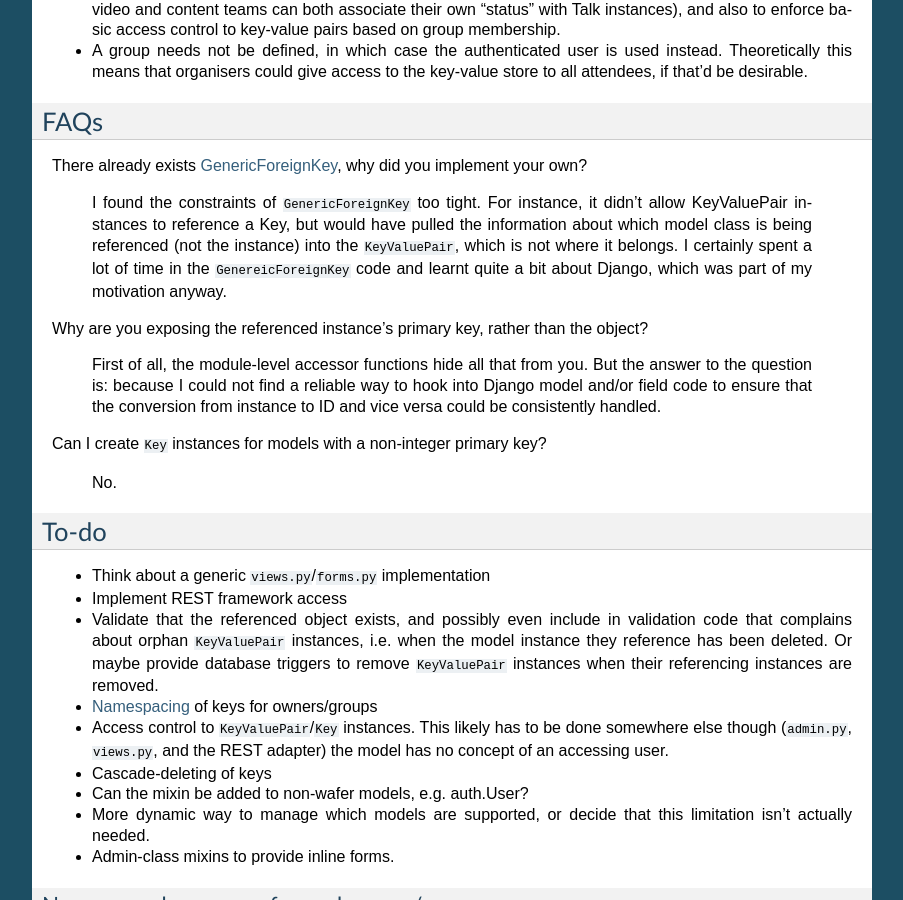
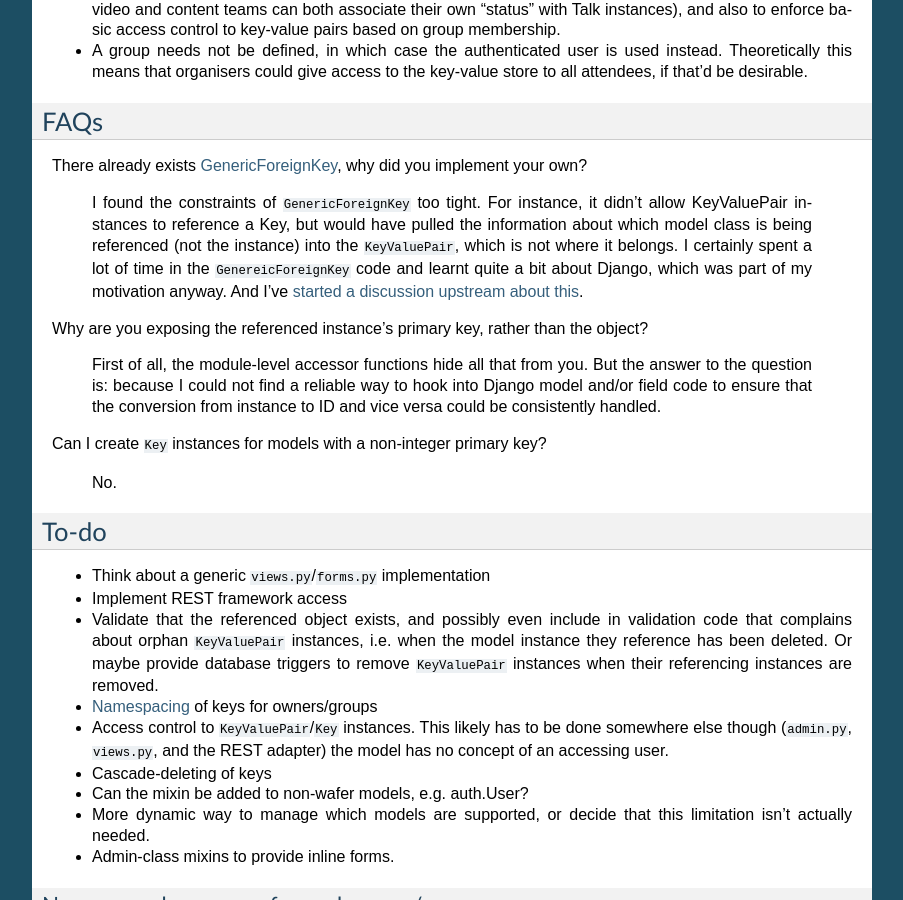
Before and after one commit to CTPUG/wafer, a Sphinx documentation site: the page built from docs/kvpairs.rst, in a window 1280 px wide and 900 px high, scrolled down 1269 px. Shown: the whole window, without its empty margins (198-1101 px from the left). Built offline with Sphinx 7.4.7, drawn with Linux system fonts in a browser that asks for light colours.

Commit message:
Add ref to GFK discussion on dj-devel
Signed-off-by: martin f. krafft <madduck@madduck.net>

```diff
--- a/docs/kvpairs.rst
+++ b/docs/kvpairs.rst
@@ -98,6 +98,8 @@ why did you implement your own?
     the instance) into the ``KeyValuePair``, which is not where it belongs.
     I certainly spent a lot of time in the ``GenereicForeignKey`` code and
     learnt quite a bit about Django, which was part of my motivation anyway.
+    And I've `started a discussion upstream about this
+    <https://groups.google.com/forum/#!topic/django-developers/jx-14OddSqA>`__.
 
 Why are you exposing the referenced instance's primary key, rather than the
 object?
```
